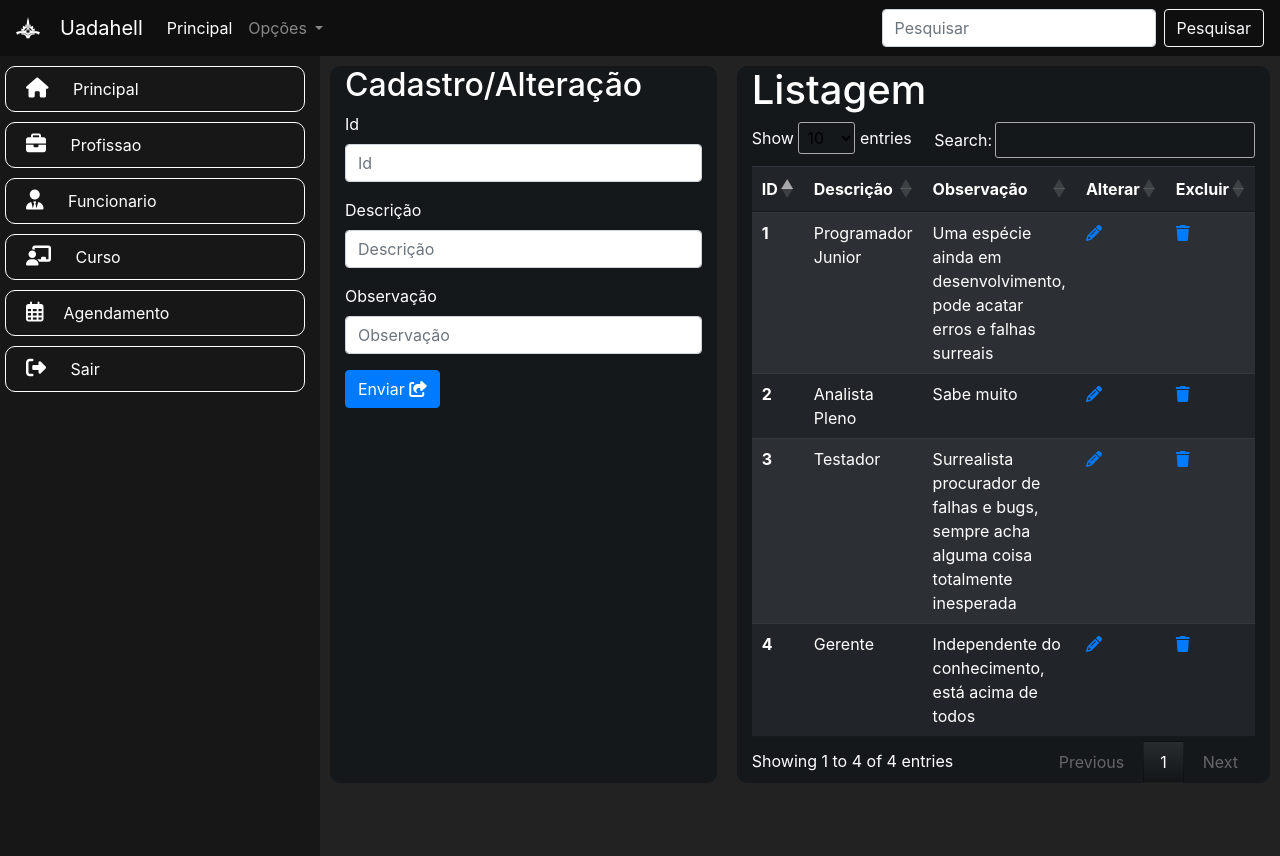
After one commit to Gexis95/senacphp, a PHP site: page /funcao.php in a window 1280 px wide. The commit adds this page. Run offline with PHP 8.4, Linux system fonts and the light colour scheme; a user stored in the database is signed in; data comes from the database, SQL or seed files in the repository; some libraries are stand-ins or nearby versions.

Commit message:
29/11/2023
Inserção, alteração e exclusão para funções está feito.
Tem um pequeno bug na parte de inserir uma nova função

```diff
--- /dev/null
+++ b/Sistema Administrativo/funcao.php
@@ -0,0 +1,156 @@
+<?php
+include 'conexao.php';
+include 'resources/valida.php';
+
+$destino = "./funcao/inserir.php";
+
+//se for diferente de vazio, ao receber um código de alteração
+if (!empty($_GET['alteracao'])) {
+    $id = $_GET['alteracao'];
+
+    //selecionar o id escolhido para começar a alteração
+    $sql = "SELECT * FROM funcao WHERE id='$id'";
+    $dados = mysqli_query($conexao, $sql); //executa codigo sql
+    $funcaos = mysqli_fetch_assoc($dados); //variavel tem registros separados em colunas
+
+    $destino = "./funcao/alterar.php";
+}
+?>
+
+<!DOCTYPE html>
+<html lang="pt-br">
+
+<head>
+    <meta charset="UTF-8">
+    <meta name="viewport" content="width=device-width, initial-scale=1.0">
+    <title>Página Principal</title>
+    <link rel="stylesheet" href="resources\style.css">
+    <link rel="stylesheet" href="https://cdnjs.cloudflare.com/ajax/libs/animate.css/4.1.1/animate.min.css" />
+    <link rel="stylesheet" href="https://cdnjs.cloudflare.com/ajax/libs/font-awesome/6.4.2/css/all.min.css"
+        integrity="sha512-z3gLpd7yknf1YoNbCzqRKc4qyor8gaKU1qmn+CShxbuBusANI9QpRohGBreCFkKxLhei6S9CQXFEbbKuqLg0DA=="
+        crossorigin="anonymous" referrerpolicy="no-referrer" />
+    <link rel="stylesheet" href="https://stackpath.bootstrapcdn.com/bootstrap/4.1.3/css/bootstrap.min.css"
+        integrity="sha384-MCw98/SFnGE8fJT3GXwEOngsV7Zt27NXFoaoApmYm81iuXoPkFOJwJ8ERdknLPMO" crossorigin="anonymous">
+    <link rel="stylesheet" href="https://cdn.datatables.net/1.13.6/css/jquery.dataTables.css">
+</head>
+
+<body style="background-color: #222222">
+    <?php include('nav.php'); ?>
+
+    <div class="container-fluid">
+        <div class="row">
+            <div class="col-md-3 menu animate__animated animate__fadeInLeft">
+                <?php include 'menu.php'; ?>
+            </div>
+
+            <div class="col-md-9">
+
+                <div class="row">
+                    <div class="col-md cartao">
+                        <h2>Cadastro/Alteração</h2>
+                        <form action="<?= $destino; ?>" method="POST">
+
+                            <div class="form-group">
+                                <label>Id</label>
+                                <input name="id" value="<?php echo isset($funcaos) ? $funcaos['id'] : '' ?>" type="text"
+                                    class="form-control" placeholder="Id">
+                            </div>
+
+                            <div class="form-group">
+                                <label>Descrição</label>
+                                <input name="descricao" value="<?php echo isset($funcaos) ? $funcaos['descricao'] : '' ?>"
+                                    type="text" class="form-control" placeholder="Descrição">
+                            </div>
+
+                            <div class="form-group">
+                                <label>Observação</label>
+                                <input name="obs" value="<?php echo isset($funcaos) ? $funcaos['obs'] : '' ?>"
+                                    type="text" class="form-control" placeholder="Observação">
+                            </div>
+                            <button type="submit" class="btn btn-primary">Enviar <i class="fa-solid fa-share-from-square"></i></button>
+                        </form>
+                    </div>
+
+                    <div class="col-md cartao">
+                        <h1>Listagem</h1>
+                        <table class="table table-striped table-dark" id="tabela">
+                            <thead>
+                                <tr>
+                                    <th scope="col">ID</th>
+                                    <th scope="col">Descrição</th>
+                                    <th scope="col">Observação</th>
+                                    <th scope="col">Alterar</th>
+                                    <th scope="col">Excluir</th>
+                                </tr>
+                            </thead>
+                            <tbody>
+
+
+                                <?php
+                                $sql = "SELECT * FROM funcao";
+                                $resultado = mysqli_query($conexao, $sql);
+                                while ($coluna = mysqli_fetch_array($resultado)) {
+                                    ?>
+                                    <tr>
+                                        <th scope="row">
+                                            <?php echo $coluna['id']; ?>
+                                        </th>
+                                        <td>
+                                            <?php echo $coluna['descricao']; ?>
+                                        </td>
+                                        <td>
+                                            <?php echo $coluna['obs']; ?>
+                                        </td>
+                                        <td> <a href="funcao.php?alteracao=<?= $coluna['id'] ?>"> <i class="fa-solid fa-pencil"></i> </a> </td>
+                                        <td><a href="<?php echo "./funcao/excluir.php?id=" . $coluna['id']; ?>"><i class="fa-solid fa-trash"></i></a>
+                                        </td>
+
+                                    <?php } ?>
+                                </tr>
+                            </tbody>
+                        </table>
+                    </div>
+                </div>
+
+            </div>
+        </div>
+    </div>
+
+    <script src="https://cdnjs.cloudflare.com/ajax/libs/jquery/3.7.1/jquery.js"
+        integrity="sha512-+k1pnlgt4F1H8L7t3z95o3/KO+o78INEcXTbnoJQ/F2VqDVhWoaiVml/OEHv9HsVgxUaVW+IbiZPUJQfF/YxZw=="
+        crossorigin="anonymous" referrerpolicy="no-referrer"></script>
+
+    <script src="https://cdnjs.cloudflare.com/ajax/libs/popper.js/1.14.3/umd/popper.min.js"
+        integrity="sha384-ZMP7rVo3mIykV+2+9J3UJ46jBk0WLaUAdn689aCwoqbBJiSnjAK/l8WvCWPIPm49"
+        crossorigin="anonymous"></script>
+    <script src="https://stackpath.bootstrapcdn.com/bootstrap/4.1.3/js/bootstrap.min.js"
+        integrity="sha384-ChfqqxuZUCnJSK3+MXmPNIyE6ZbWh2IMqE241rYiqJxyMiZ6OW/JmZQ5stwEULTy"
+        crossorigin="anonymous"></script>
+    <script src="https://cdn.datatables.net/1.13.6/js/jquery.dataTables.js"></script>
+    <script src="resources\script.js"></script>
+    <script src="https://cdnjs.cloudflare.com/ajax/libs/jquery.mask/0.9.0/jquery.mask.min.js"
+        integrity="sha512-oJCa6FS2+zO3EitUSj+xeiEN9UTr+AjqlBZO58OPadb2RfqwxHpjTU8ckIC8F4nKvom7iru2s8Jwdo+Z8zm0Vg=="
+        crossorigin="anonymous" referrerpolicy="no-referrer"></script>
+    <script>
+        $("body").on('click', '.botaoMostrar', function () {
+
+            $(this).toggleClass("fa-eye fa-eye-slash");
+
+            var input = $("#campoSenha");
+            if (input.attr("type") === "password") {
+                input.attr("type", "text");
+            } else {
+                input.attr("type", "password");
+            }
+
+        });
+    </script>
+    <script>
+        $(document).ready(function () {
+            $('#cpf').mask('000.000.000-00');
+        });
+    </script>
+</body>
+</body>
+
+</html>
--- a/Sistema Administrativo/menu.php
+++ b/Sistema Administrativo/menu.php
@@ -1,6 +1,6 @@
 <ul>
     <li> <a class="item" href="principal.php"><i class="fa-solid fa-house ic"></i> Principal </a></li>
-    <li> <a class="item" href="profissao.php"><i class="fa-solid fa-briefcase ic" ></i> Profissao </a></li>
+    <li> <a class="item" href="funcao.php"><i class="fa-solid fa-briefcase ic" ></i> Profissao </a></li>
     <li> <a class="item" href="funcionario.php"><i class="fa-solid fa-user-tie ic"></i> Funcionario </a></li>
     <li> <a class="item" href="curso.php"><i class="fa-solid fa-chalkboard-user ic"></i> Curso </a></li>
     <li> <a class="item" href="agendamento.php"> <i class="fa-regular fa-calendar-days ic"></i>Agendamento </a></li>
--- a/Sistema Administrativo/nav.php
+++ b/Sistema Administrativo/nav.php
@@ -21,7 +21,7 @@
 
         <div class="dropdown-menu" aria-labelledby="navbarDropdown">
           <a class="dropdown-item" href="principal.php">Principal</a>
-          <a class="dropdown-item" href="profissao.php">Profissão</a>
+          <a class="dropdown-item" href="funcao.php">Função</a>
           <a class="dropdown-item" href="funcionario.php">Funcionário</a>
           <a class="dropdown-item" href="curso.php">Curso</a>
           <a class="dropdown-item" href="agendamento.php">Agendamento</a>
```
Also changed, not shown: Sistema Administrativo/funcao/alterar.php (added, +18 -0 lines), Sistema Administrativo/funcao/excluir.php (added, +11 -0 lines), Sistema Administrativo/funcao/inserir.php (added, +13 -0 lines).
